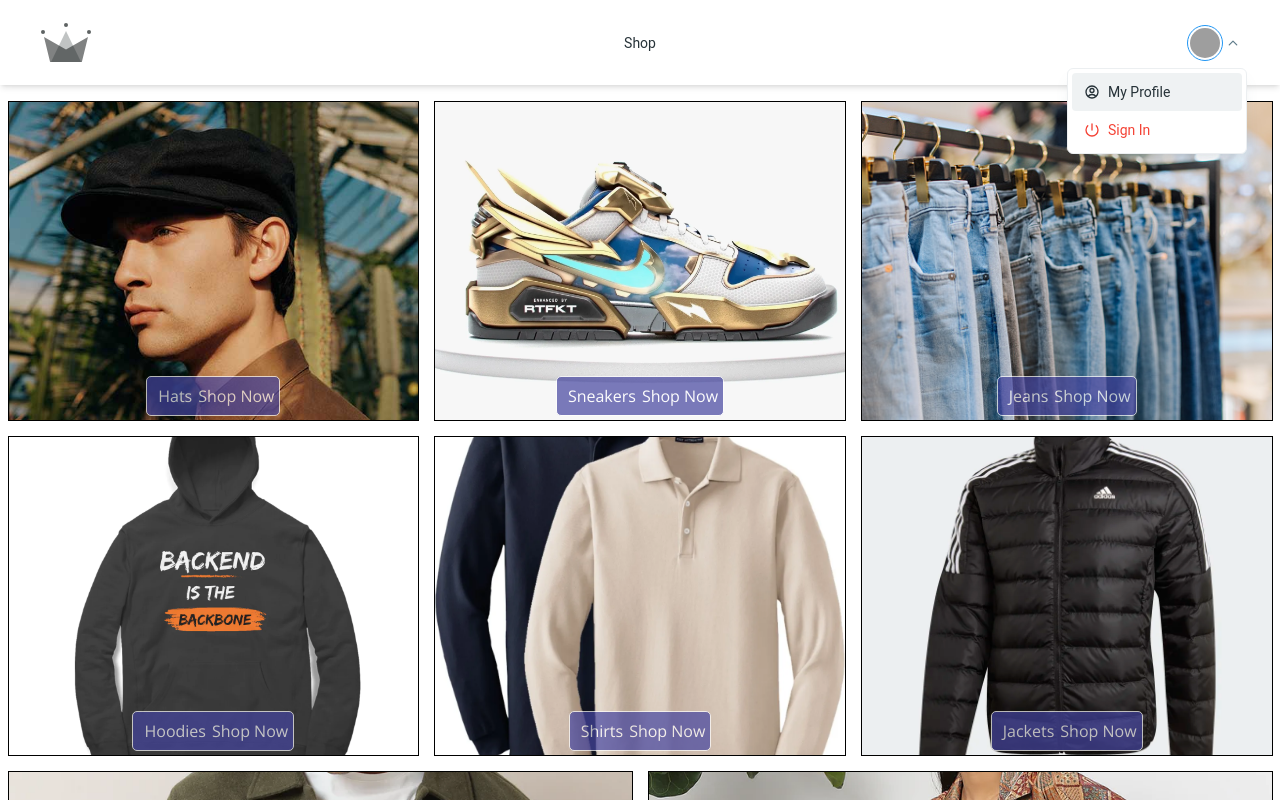
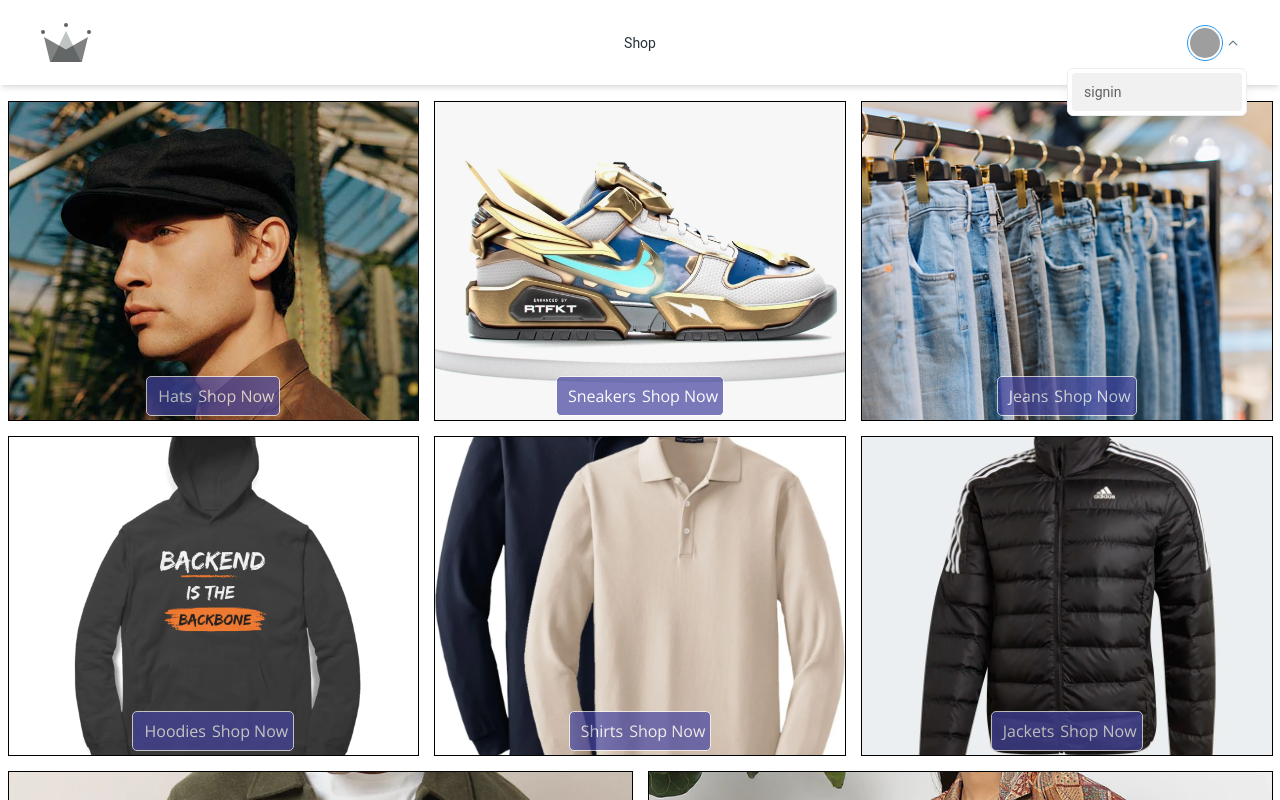
Before and after one commit to JavaidAhmadKhan/capstone-shopping, a React (Vite) app: page / in a window 1280 px wide. Both pictures are taken after a click on the button 1216 px from the left and 42 px from the top of the page. Shown: the top 800 px of the page. Built offline with nearby package versions, Linux system fonts and the light colour scheme; grey boxes are pictures that could not be loaded.

Commit message:
added user context

```diff
--- a/src/components/Footer/footer.scss
+++ b/src/components/Footer/footer.scss
@@ -2,8 +2,9 @@
   display: flex;
   justify-content: space-between;
   align-items: center;
+  padding-bottom: 10px;
 
-  a{
+  a {
     padding-right: 5px;
   }
 
--- a/src/components/SignInForm/SignInForm.jsx
+++ b/src/components/SignInForm/SignInForm.jsx
@@ -1,5 +1,5 @@
 /* eslint-disable react/no-unescaped-entities */
-import { useState } from 'react'
+import { useContext, useState } from 'react'
 
 import { createUserDocumentFromAuth, signInWithGooglePopup, signInAuthUserEmailAndPassword } from '../../utils/firebase/firebase.utlis'
 
@@ -7,6 +7,7 @@ import FormInput from '../FormInput/FormInput'
 import Button from '../Button/Button'
 
 import './signin-form.scss'
+import { UserContext } from '../../contexts/user.context'
 
 const defaultFormFields = {
     email: "",
@@ -17,22 +18,27 @@ const SignInForm = () => {
     const [formFields, setFormFields] = useState(defaultFormFields);
     const { email, password, } = formFields;
 
+    const { setCurrentUser } = useContext(UserContext)
+
     const resetFormFields = () => {
         setFormFields(defaultFormFields)
     }
 
     const signInWithGoogle = async () => {
         const { user } = await signInWithGooglePopup();
-        await createUserDocumentFromAuth(user)
+        await createUserDocumentFromAuth(user);
+        console.log({ user })
     }
+
+
 
     const handleSubmit = async (event) => {
         event.preventDefault();
 
         try {
-            const response = await signInAuthUserEmailAndPassword(email, password)
-            console.log(response)
-            resetFormFields()
+            const { user } = await signInAuthUserEmailAndPassword(email, password);
+            setCurrentUser(user);
+            resetFormFields();
         } catch (error) {
             switch (error.code) {
                 case 'auth/wrong-password':
--- a/src/components/SignUpForm/SignUpForm.jsx
+++ b/src/components/SignUpForm/SignUpForm.jsx
@@ -1,11 +1,13 @@
 /* eslint-disable react/no-unescaped-entities */
-import { useState } from 'react'
+import { useState, useContext } from 'react'
 
 import { createAuthUserWithEmailAndPassword, createUserDocumentFromAuth } from '../../utils/firebase/firebase.utlis'
 import './signup-form.scss'
 
 import FormInput from '../FormInput/FormInput'
 import Button from '../Button/Button'
+
+import { UserContext } from '../../contexts/user.context'
 
 const defaultFormFields = {
     displayName: "",
@@ -17,6 +19,8 @@ const defaultFormFields = {
 const SignUpForm = () => {
     const [formFields, setFormFields] = useState(defaultFormFields);
     const { displayName, email, password, confirmPassword } = formFields;
+
+    const { setCurrentUser } = useContext(UserContext);
 
     const resetFormFields = () => {
         setFormFields(defaultFormFields)
@@ -32,6 +36,8 @@ const SignUpForm = () => {
 
         try {
             const { user } = await createAuthUserWithEmailAndPassword(email, password);
+
+            setCurrentUser(user)
 
             await createUserDocumentFromAuth(user, { displayName })
             resetFormFields()
--- /dev/null
+++ b/src/contexts/user.context.jsx
@@ -0,0 +1,16 @@
+/* eslint-disable react/prop-types */
+import { createContext, useState } from "react";
+
+
+// as the actual value we want to access
+export const UserContext = createContext({
+  currentUser: null,
+  setCurrentUser: () => null,
+});
+
+export const UserProvider = ({ children }) => {
+  const [currentUser, setCurrentUser] = useState(null);
+  const value = { currentUser, setCurrentUser };
+
+  return <UserContext.Provider value={value}>{children}</UserContext.Provider>
+};
--- a/src/main.jsx
+++ b/src/main.jsx
@@ -7,13 +7,17 @@ import App from './App';
 import Footer from './components/Footer/Footer';
 import Navigation from './pages/navigation/navigation';
 
+import { UserProvider } from './contexts/user.context';
+
 
 
 ReactDOM.createRoot(document.getElementById('root')).render(
   <BrowserRouter>
     <React.StrictMode>
+      <UserProvider>
       <Navigation />
-      <App />
+        <App />
+      </UserProvider>
       <Footer />
     </React.StrictMode>
   </BrowserRouter>
--- a/src/pages/navigation/navigation.jsx
+++ b/src/pages/navigation/navigation.jsx
@@ -1,10 +1,11 @@
+// /* eslint-disable react/prop-types */
+import { useContext } from "react";
 import { Link } from "react-router-dom"
-import Logo from '../../assets/crown.svg'
+
 
 import React from "react";
 import {
     Navbar,
-    MobileNav,
     Typography,
     Button,
     Menu,
@@ -14,24 +15,30 @@ import {
     Avatar,
     Card,
     IconButton,
+    Collapse,
 } from "@material-tailwind/react";
 import {
     UserCircleIcon,
     ChevronDownIcon,
-    PowerIcon,
     RocketLaunchIcon,
     Bars2Icon,
 } from "@heroicons/react/24/outline";
 
+
+import Logo from '../../assets/crown.svg'
+import { UserContext } from "../../contexts/user.context";
+import { signOutUser } from "../../utils/firebase/firebase.utlis";
+import './navigation.scss'
+
+
 // profile menu component
 const profileMenuItems = [
-    {
-        label: "My Profile",
-        icon: UserCircleIcon,
-    },
+    // {
+    //     label: "My Profile",
+    //     icon: UserCircleIcon,
+    // },
     {
         label: "Sign In",
-        icon: PowerIcon,
         href: '/auth',
     },
 ];
@@ -39,6 +46,12 @@ const profileMenuItems = [
 function ProfileMenu() {
     const [isMenuOpen, setIsMenuOpen] = React.useState(false);
     const closeMenu = () => setIsMenuOpen(false);
+
+    const { currentUser, setCurrentUser } = useContext(UserContext);
+    const signOutHandler = async () => {
+        await signOutUser();
+        setCurrentUser(null)
+    }
 
     return (
         <Menu open={isMenuOpen} handler={setIsMenuOpen} placement="bottom-end">
@@ -63,33 +76,36 @@ function ProfileMenu() {
                 </Button>
             </MenuHandler>
             <MenuList className="p-1">
-                {profileMenuItems.map(({ label, icon }, key) => {
+                {profileMenuItems.map(({ label }, key) => {
                     const isLastItem = key === profileMenuItems.length - 1;
                     return (
                         <MenuItem
                             key={label}
                             onClick={closeMenu}
                             className={`flex items-center gap-2 rounded ${isLastItem
-                                ? "hover:bg-red-500/10 focus:bg-red-500/10 active:bg-red-500/10"
+                                ? "hover:bg-gray-200 focus:bg-gray-200 active:bg-gray-200"
                                 : ""
                                 }`}
                         >
-                            {React.createElement(icon, {
-                                className: `h-4 w-4 ${isLastItem ? "text-red-500" : ""}`,
-                                strokeWidth: 2,
-
-                            })}
+                            {
+                                currentUser ? (
+                                    <span onClick={signOutHandler}> Signout</span>
+                                ) : (
                                     <Link to='/auth'>
                                         <Typography
                                             as="span"
                                             variant="small"
                                             className="font-normal"
-                                    color={isLastItem ? "red" : "inherit"}
+                                            color={isLastItem ? "gray" : "inherit"}
 
                                         >
-                                    {label}
+                                            signin
                                         </Typography>
                                     </Link>
+
+                                )
+                            }
+
                         </MenuItem>
                     );
                 })}
@@ -112,7 +128,7 @@ function NavListMenu() {
     };
 
     const renderItems = navListMenuItems.map(({ title, description, href }) => (
-        <a href={href} key={title}>
+        <Link to={href} key={title}>
             <MenuItem>
                 <Typography variant="h6" color="blue-gray" className="mb-1">
                     {title}
@@ -121,7 +137,7 @@ function NavListMenu() {
                     {description}
                 </Typography>
             </MenuItem>
-        </a>
+        </Link>
     ));
 
     return (
@@ -187,6 +203,9 @@ export default function Navigation() {
     const [isNavOpen, setIsNavOpen] = React.useState(false);
     const toggleIsNavOpen = () => setIsNavOpen((cur) => !cur);
 
+    const { currentUser } = useContext(UserContext);
+
+
     React.useEffect(() => {
         window.addEventListener(
             "resize",
@@ -220,9 +239,9 @@ export default function Navigation() {
                 </IconButton>
                 <ProfileMenu />
             </div>
-            <MobileNav open={isNavOpen} className="overflow-scroll">
+            <Collapse open={isNavOpen} className="overflow-scroll">
                 <NavList />
-            </MobileNav>
+            </Collapse>
         </Navbar>
     );
 }
--- /dev/null
+++ b/src/pages/navigation/navigation.scss
@@ -0,0 +1,26 @@
+.navigation {
+  height: 70px;
+  width: 100%;
+  display: flex;
+  justify-content: space-between;
+  margin-bottom: 25px;
+
+  .logo-container {
+    height: 100%;
+    width: 70px;
+    padding: 25px;
+  }
+
+  .nav-links-container {
+    width: 50%;
+    height: 100%;
+    display: flex;
+    align-items: center;
+    justify-content: flex-end;
+
+    .nav-link {
+      padding: 10px 15px;
+      cursor: pointer;
+    }
+  }
+}
--- a/src/utils/firebase/firebase.utlis.js
+++ b/src/utils/firebase/firebase.utlis.js
@@ -5,6 +5,7 @@ import {
   GoogleAuthProvider,
   createUserWithEmailAndPassword,
   signInWithEmailAndPassword,
+  signOut,
 } from "firebase/auth";
 
 import { getFirestore, doc, getDoc, setDoc } from "firebase/firestore";
@@ -81,3 +82,5 @@ export const signInAuthUserEmailAndPassword = async (email, password) => {
 
   return await signInWithEmailAndPassword(auth, email, password);
 };
+
+export const signOutUser = async () => await signOut(auth);
```
Lines whose indentation alone changed are shown as unchanged.
